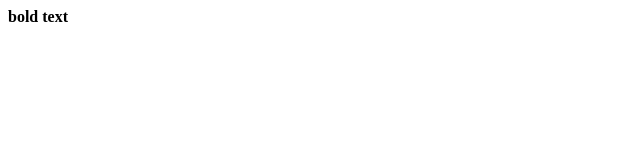
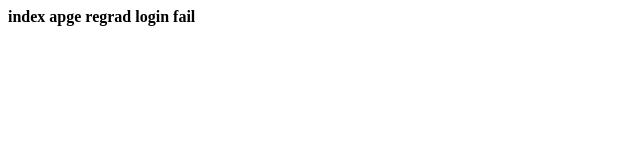
Before and after one commit to shaikvaliyababji/demoProject_2339117, a plain HTML site: page index.html in a window 1280 px wide. Shown: the whole page, without its empty margins (0-640 px from the left). Drawn offline with Linux system fonts and the light colour scheme.

Commit message:
modified

```diff
--- a/index.html
+++ b/index.html
@@ -1 +1,3 @@
-<b>bold text</b>
+<b>index apge</b>
+<b>regrad</b>
+<b>login fail</b>
```
